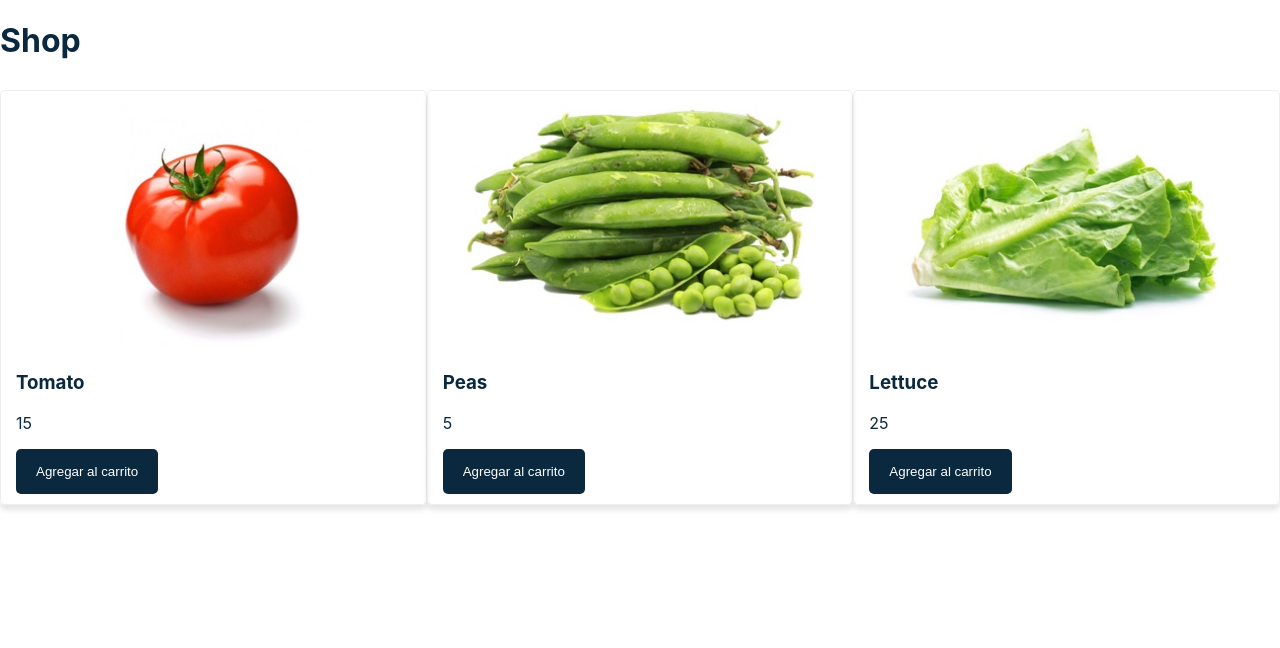
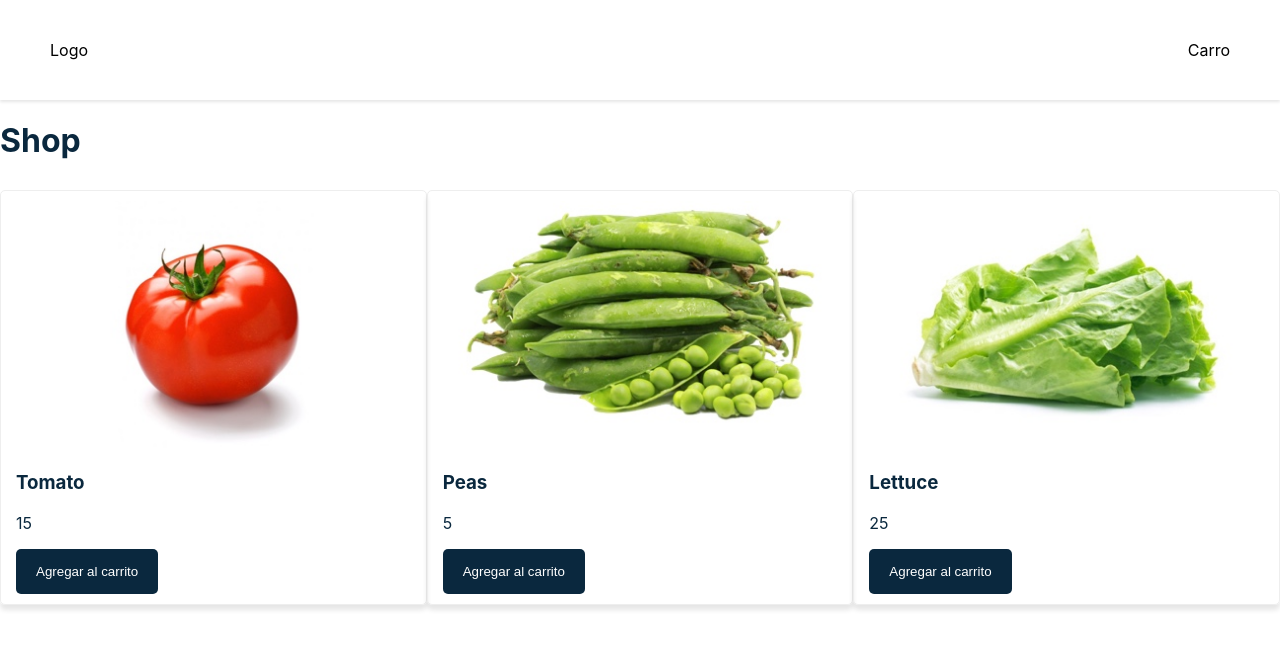
Before and after one commit to luisrmrz16/shopping-cart, a React (Create React App) app: page / in a window 1280 px wide. Shown: the top 648 px of the page. Built offline with nearby package versions, Linux system fonts and the light colour scheme.

Commit message:
Agregue la barra de navegación

```diff
--- a/src/App.js
+++ b/src/App.js
@@ -2,6 +2,7 @@
 import Products from './components/Products';
 import Layout from './components/Layout';
 import Title from './components/Title';
+import Navbar from './components/Navbar';
 
 class App extends Component {
   state = {
@@ -14,6 +15,7 @@
   render() {
     return (
       <div>
+        <Navbar />
         <Layout>
           <Title />
           <Products
--- /dev/null
+++ b/src/components/Navbar.js
@@ -0,0 +1,27 @@
+import { Component } from 'react';
+
+const styles = {
+  navbar: {
+    display: 'flex',
+    flexDirection: 'row',
+    alignItems: 'center',
+    height: '100px',
+    justifyContent: 'space-between',
+    position: 'relative',
+    padding: '0 50px',
+    boxShadow: '0 2px 3px rgb(0, 0, 0, 0.1)',
+  }
+}
+
+class Navbar extends Component {
+  render() {
+    return (
+      <nav style={styles.navbar}>
+        <p>Logo</p>
+        <p>Carro</p>
+      </nav>
+    )
+  }
+}
+
+export default Navbar;
```
